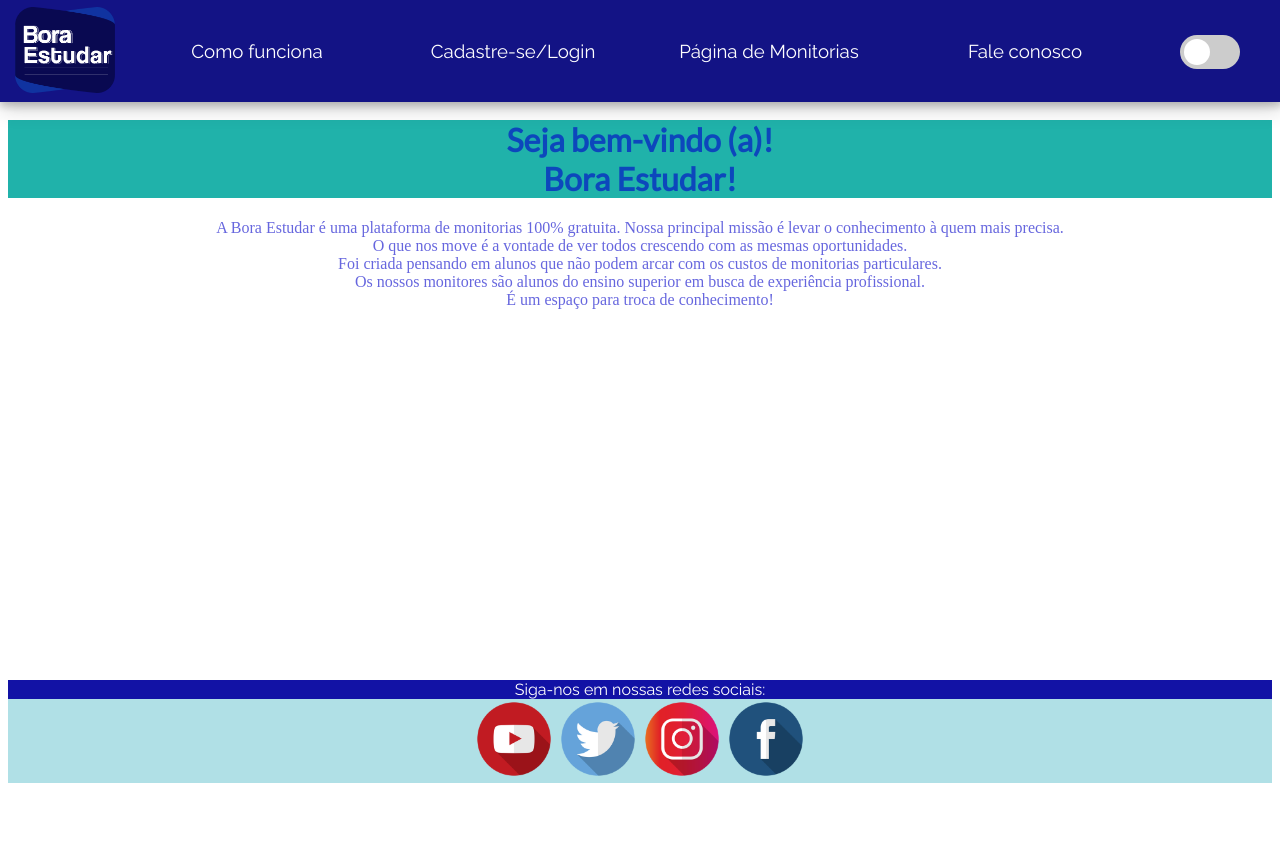
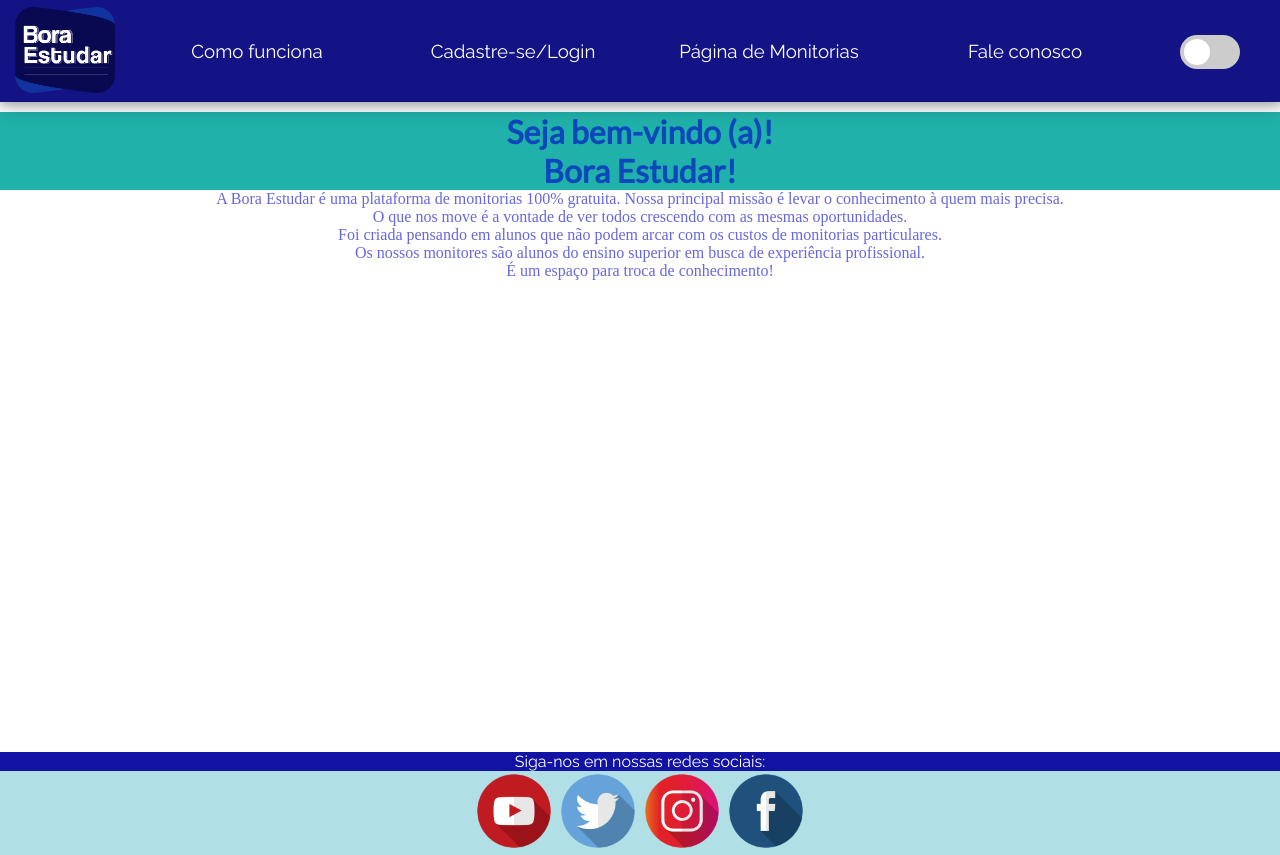
Before and after one commit to luc0liv/Projeto_DoaTech, a PHP site: page /homepage.html in a window 1280 px wide. Before the commit the page ends 783 px from the top, so only its background shows below. Run offline with PHP 8.4, Linux system fonts and the light colour scheme.

Commit message:
Refatoração

```diff
--- a/assets/style/index.css
+++ b/assets/style/index.css
@@ -22,6 +22,11 @@ body {
     background-color: var(--bg-color);
     color: var(--font-color);
     text-align: center;
+}
+
+* {
+    margin: 0;
+    padding: 0;
 }
 
 
@@ -119,7 +124,7 @@ footer {
 }
 
 .intro {
-    height: 70vh;
+    height: 80vh;
 }
 
 
```
